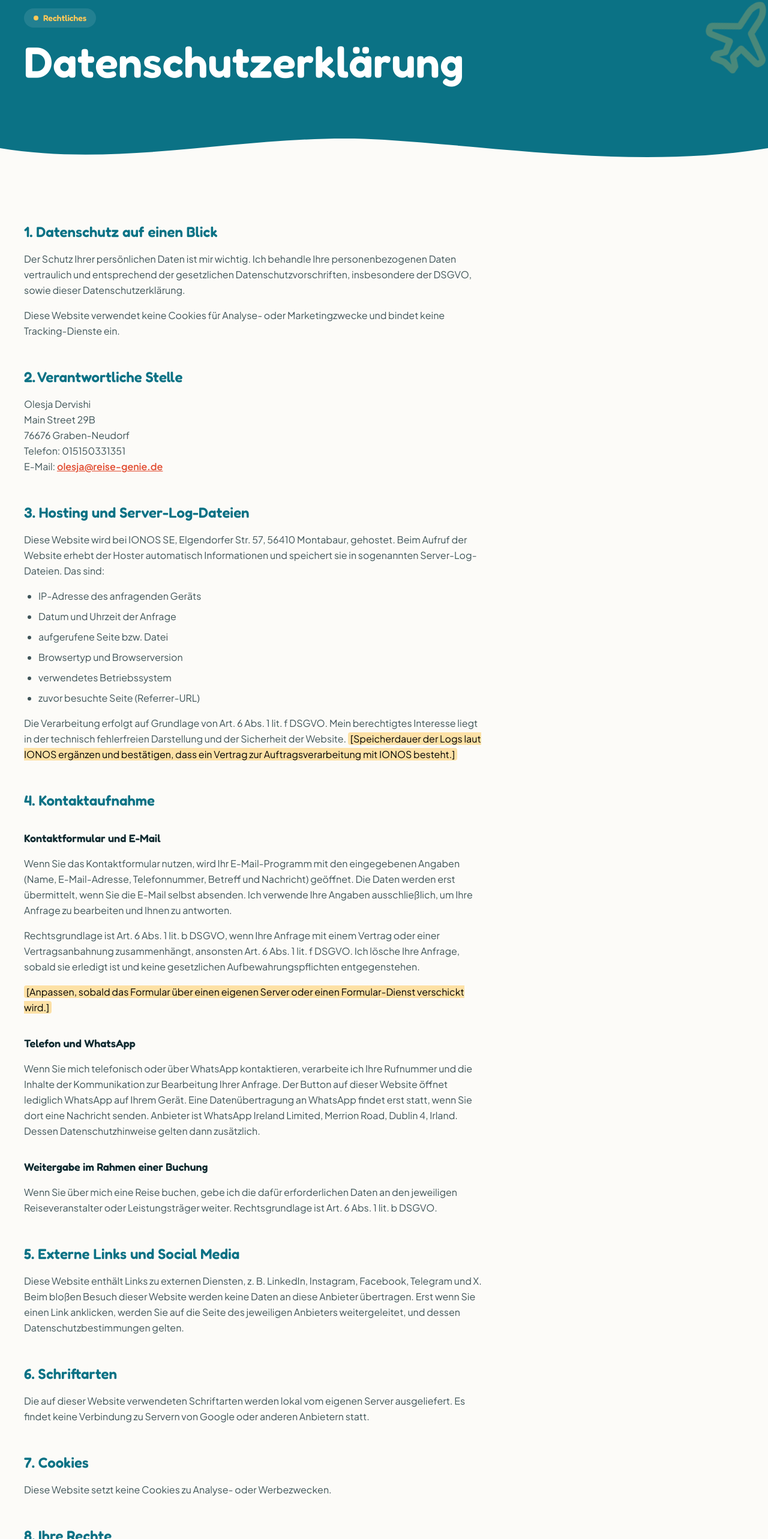
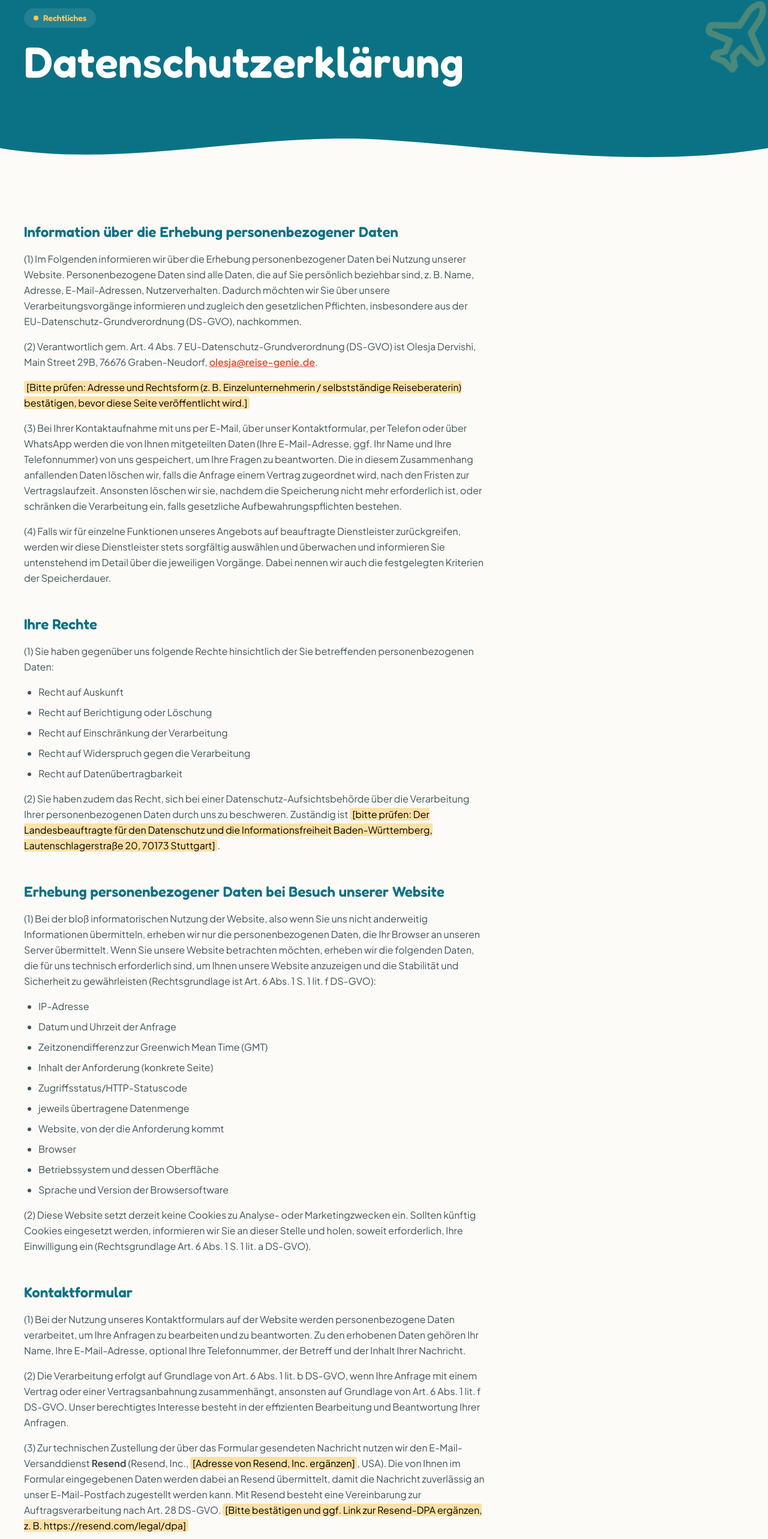
Before and after one commit to fjoralba29/travel--agent, a Next.js app: page /datenschutz in a window 1280 px wide. Shown: the part 166-2732 px from the top of the page at 60% size. Built offline with nearby package versions, Linux system fonts and the light colour scheme.

Commit message:
Update page.tsx

```diff
--- a/src/app/datenschutz/page.tsx
+++ b/src/app/datenschutz/page.tsx
@@ -1,10 +1,12 @@
+// src/app/datenschutz/page.tsx
+
 import type { Metadata } from "next";
 import LegalLayout from "@/components/layout/LegalLayout";
 import { siteConfig } from "@/data/site-config";
 
 export const metadata: Metadata = {
     title: "Datenschutzerklärung",
-    description: "Informationen zum Umgang mit personenbezogenen Daten.",
+    description: "Datenschutzerklärung für die Nutzung unserer Website.",
 };
 
 export default function DataProtectionPage() {
@@ -16,154 +18,68 @@
             title='Datenschutzerklärung'
             currentLabel='Datenschutz'
         >
-            <h2>1. Datenschutz auf einen Blick</h2>
+            <h2>Information über die Erhebung personenbezogener Daten</h2>
             <p>
-                Der Schutz Ihrer persönlichen Daten ist mir wichtig. Ich
-                behandle Ihre personenbezogenen Daten vertraulich und
-                entsprechend der gesetzlichen Datenschutzvorschriften,
-                insbesondere der DSGVO, sowie dieser Datenschutzerklärung.
+                (1) Im Folgenden informieren wir über die Erhebung
+                personenbezogener Daten bei Nutzung unserer Website.
+                Personenbezogene Daten sind alle Daten, die auf Sie persönlich
+                beziehbar sind, z. B. Name, Adresse, E-Mail-Adressen,
+                Nutzerverhalten. Dadurch möchten wir Sie über unsere
+                Verarbeitungsvorgänge informieren und zugleich den gesetzlichen
+                Pflichten, insbesondere aus der EU-Datenschutz-Grundverordnung
+                (DS-GVO), nachkommen.
             </p>
             <p>
-                Diese Website verwendet keine Cookies für Analyse- oder
-                Marketingzwecke und bindet keine Tracking-Dienste ein.
-            </p>
-
-            <h2>2. Verantwortliche Stelle</h2>
-            <p>
-                {siteConfig.agentName}
-                <br />
-                {address.street}
-                <br />
-                {address.postalCode} {address.city}
-                <br />
-                Telefon: {siteConfig.phone}
-                <br />
-                E-Mail:{" "}
-                <a href={`mailto:${siteConfig.email}`}>{siteConfig.email}</a>
-            </p>
-
-            <h2>3. Hosting und Server-Log-Dateien</h2>
-            <p>
-                Diese Website wird bei IONOS SE, Elgendorfer Str. 57, 56410
-                Montabaur, gehostet. Beim Aufruf der Website erhebt der Hoster
-                automatisch Informationen und speichert sie in sogenannten
-                Server-Log-Dateien. Das sind:
-            </p>
-            <ul>
-                <li>IP-Adresse des anfragenden Geräts</li>
-                <li>Datum und Uhrzeit der Anfrage</li>
-                <li>aufgerufene Seite bzw. Datei</li>
-                <li>Browsertyp und Browserversion</li>
-                <li>verwendetes Betriebssystem</li>
-                <li>zuvor besuchte Seite (Referrer-URL)</li>
-            </ul>
-            <p>
-                Die Verarbeitung erfolgt auf Grundlage von Art. 6 Abs. 1 lit. f
-                DSGVO. Mein berechtigtes Interesse liegt in der technisch
-                fehlerfreien Darstellung und der Sicherheit der Website.{" "}
-                <mark>
-                    [Speicherdauer der Logs laut IONOS ergänzen und bestätigen,
-                    dass ein Vertrag zur Auftragsverarbeitung mit IONOS
-                    besteht.]
-                </mark>
-            </p>
-
-            <h2>4. Kontaktaufnahme</h2>
-            <h3>Kontaktformular und E-Mail</h3>
-            <p>
-                Wenn Sie das Kontaktformular nutzen, wird Ihr E-Mail-Programm
-                mit den eingegebenen Angaben (Name, E-Mail-Adresse,
-                Telefonnummer, Betreff und Nachricht) geöffnet. Die Daten werden
-                erst übermittelt, wenn Sie die E-Mail selbst absenden. Ich
-                verwende Ihre Angaben ausschließlich, um Ihre Anfrage zu
-                bearbeiten und Ihnen zu antworten.
-            </p>
-            <p>
-                Rechtsgrundlage ist Art. 6 Abs. 1 lit. b DSGVO, wenn Ihre
-                Anfrage mit einem Vertrag oder einer Vertragsanbahnung
-                zusammenhängt, ansonsten Art. 6 Abs. 1 lit. f DSGVO. Ich lösche
-                Ihre Anfrage, sobald sie erledigt ist und keine gesetzlichen
-                Aufbewahrungspflichten entgegenstehen.
+                (2) Verantwortlich gem. Art. 4 Abs. 7
+                EU-Datenschutz-Grundverordnung (DS-GVO) ist{" "}
+                {siteConfig.agentName}, {address.street}, {address.postalCode}{" "}
+                {address.city},{" "}
+                <a href={`mailto:${siteConfig.email}`}>{siteConfig.email}</a>.
             </p>
             <p>
                 <mark>
-                    [Anpassen, sobald das Formular über einen eigenen Server
-                    oder einen Formular-Dienst verschickt wird.]
+                    [Bitte prüfen: Adresse und Rechtsform (z. B.
+                    Einzelunternehmerin / selbstständige Reiseberaterin)
+                    bestätigen, bevor diese Seite veröffentlicht wird.]
                 </mark>
             </p>
-
-            <h3>Telefon und WhatsApp</h3>
             <p>
-                Wenn Sie mich telefonisch oder über WhatsApp kontaktieren,
-                verarbeite ich Ihre Rufnummer und die Inhalte der Kommunikation
-                zur Bearbeitung Ihrer Anfrage. Der Button auf dieser Website
-                öffnet lediglich WhatsApp auf Ihrem Gerät. Eine Datenübertragung
-                an WhatsApp findet erst statt, wenn Sie dort eine Nachricht
-                senden. Anbieter ist WhatsApp Ireland Limited, Merrion Road,
-                Dublin 4, Irland. Dessen Datenschutzhinweise gelten dann
-                zusätzlich.
+                (3) Bei Ihrer Kontaktaufnahme mit uns per E-Mail, über unser
+                Kontaktformular, per Telefon oder über WhatsApp werden die von
+                Ihnen mitgeteilten Daten (Ihre E-Mail-Adresse, ggf. Ihr Name und
+                Ihre Telefonnummer) von uns gespeichert, um Ihre Fragen zu
+                beantworten. Die in diesem Zusammenhang anfallenden Daten
+                löschen wir, falls die Anfrage einem Vertrag zugeordnet wird,
+                nach den Fristen zur Vertragslaufzeit. Ansonsten löschen wir
+                sie, nachdem die Speicherung nicht mehr erforderlich ist, oder
+                schränken die Verarbeitung ein, falls gesetzliche
+                Aufbewahrungspflichten bestehen.
+            </p>
+            <p>
+                (4) Falls wir für einzelne Funktionen unseres Angebots auf
+                beauftragte Dienstleister zurückgreifen, werden wir diese
+                Dienstleister stets sorgfältig auswählen und überwachen und
+                informieren Sie untenstehend im Detail über die jeweiligen
+                Vorgänge. Dabei nennen wir auch die festgelegten Kriterien der
+                Speicherdauer.
             </p>
 
-            <h3>Weitergabe im Rahmen einer Buchung</h3>
+            <h2>Ihre Rechte</h2>
             <p>
-                Wenn Sie über mich eine Reise buchen, gebe ich die dafür
-                erforderlichen Daten an den jeweiligen Reiseveranstalter oder
-                Leistungsträger weiter. Rechtsgrundlage ist Art. 6 Abs. 1 lit. b
-                DSGVO.
-            </p>
-
-            <h2>5. Externe Links und Social Media</h2>
-            <p>
-                Diese Website enthält Links zu externen Diensten, z. B.
-                LinkedIn, Instagram, Facebook, Telegram und X. Beim bloßen
-                Besuch dieser Website werden keine Daten an diese Anbieter
-                übertragen. Erst wenn Sie einen Link anklicken, werden Sie auf
-                die Seite des jeweiligen Anbieters weitergeleitet, und dessen
-                Datenschutzbestimmungen gelten.
-            </p>
-
-            <h2>6. Schriftarten</h2>
-            <p>
-                Die auf dieser Website verwendeten Schriftarten werden lokal vom
-                eigenen Server ausgeliefert. Es findet keine Verbindung zu
-                Servern von Google oder anderen Anbietern statt.
-            </p>
-
-            <h2>7. Cookies</h2>
-            <p>
-                Diese Website setzt keine Cookies zu Analyse- oder Werbezwecken.
-            </p>
-
-            <h2>8. Ihre Rechte</h2>
-            <p>
-                Sie haben im Rahmen der gesetzlichen Vorgaben jederzeit das
-                Recht auf:
+                (1) Sie haben gegenüber uns folgende Rechte hinsichtlich der Sie
+                betreffenden personenbezogenen Daten:
             </p>
             <ul>
-                <li>
-                    Auskunft über Ihre gespeicherten personenbezogenen Daten
-                    (Art. 15 DSGVO)
-                </li>
-                <li>Berichtigung unrichtiger Daten (Art. 16 DSGVO)</li>
-                <li>Löschung Ihrer Daten (Art. 17 DSGVO)</li>
-                <li>Einschränkung der Verarbeitung (Art. 18 DSGVO)</li>
-                <li>Datenübertragbarkeit (Art. 20 DSGVO)</li>
-                <li>Widerspruch gegen die Verarbeitung (Art. 21 DSGVO)</li>
-                <li>
-                    Widerruf einer erteilten Einwilligung mit Wirkung für die
-                    Zukunft
-                </li>
+                <li>Recht auf Auskunft</li>
+                <li>Recht auf Berichtigung oder Löschung</li>
+                <li>Recht auf Einschränkung der Verarbeitung</li>
+                <li>Recht auf Widerspruch gegen die Verarbeitung</li>
+                <li>Recht auf Datenübertragbarkeit</li>
             </ul>
             <p>
-                Dazu genügt eine formlose Mitteilung an die oben genannte
-                E-Mail-Adresse.
-            </p>
-
-            <h2>9. Beschwerderecht bei der Aufsichtsbehörde</h2>
-            <p>
-                Wenn Sie der Meinung sind, dass die Verarbeitung Ihrer Daten
-                gegen das Datenschutzrecht verstößt, können Sie sich bei einer
-                Aufsichtsbehörde beschweren. Zuständig ist{" "}
+                (2) Sie haben zudem das Recht, sich bei einer
+                Datenschutz-Aufsichtsbehörde über die Verarbeitung Ihrer
+                personenbezogenen Daten durch uns zu beschweren. Zuständig ist{" "}
                 <mark>
                     [bitte prüfen: Der Landesbeauftragte für den Datenschutz und
                     die Informationsfreiheit Baden-Württemberg,
@@ -172,11 +88,219 @@
                 .
             </p>
 
-            <h2>10. Aktualität dieser Erklärung</h2>
+            <h2>Erhebung personenbezogener Daten bei Besuch unserer Website</h2>
             <p>
-                Stand: <mark>[Monat Jahr eintragen]</mark>. Ich passe diese
-                Datenschutzerklärung an, wenn sich die Website oder die
-                rechtlichen Vorgaben ändern.
+                (1) Bei der bloß informatorischen Nutzung der Website, also wenn
+                Sie uns nicht anderweitig Informationen übermitteln, erheben wir
+                nur die personenbezogenen Daten, die Ihr Browser an unseren
+                Server übermittelt. Wenn Sie unsere Website betrachten möchten,
+                erheben wir die folgenden Daten, die für uns technisch
+                erforderlich sind, um Ihnen unsere Website anzuzeigen und die
+                Stabilität und Sicherheit zu gewährleisten (Rechtsgrundlage ist
+                Art. 6 Abs. 1 S. 1 lit. f DS-GVO):
+            </p>
+            <ul>
+                <li>IP-Adresse</li>
+                <li>Datum und Uhrzeit der Anfrage</li>
+                <li>Zeitzonendifferenz zur Greenwich Mean Time (GMT)</li>
+                <li>Inhalt der Anforderung (konkrete Seite)</li>
+                <li>Zugriffsstatus/HTTP-Statuscode</li>
+                <li>jeweils übertragene Datenmenge</li>
+                <li>Website, von der die Anforderung kommt</li>
+                <li>Browser</li>
+                <li>Betriebssystem und dessen Oberfläche</li>
+                <li>Sprache und Version der Browsersoftware</li>
+            </ul>
+            <p>
+                (2) Diese Website setzt derzeit keine Cookies zu Analyse- oder
+                Marketingzwecken ein. Sollten künftig Cookies eingesetzt werden,
+                informieren wir Sie an dieser Stelle und holen, soweit
+                erforderlich, Ihre Einwilligung ein (Rechtsgrundlage Art. 6 Abs.
+                1 S. 1 lit. a DS-GVO).
+            </p>
+
+            <h2>Kontaktformular</h2>
+            <p>
+                (1) Bei der Nutzung unseres Kontaktformulars auf der Website
+                werden personenbezogene Daten verarbeitet, um Ihre Anfragen zu
+                bearbeiten und zu beantworten. Zu den erhobenen Daten gehören
+                Ihr Name, Ihre E-Mail-Adresse, optional Ihre Telefonnummer, der
+                Betreff und der Inhalt Ihrer Nachricht.
+            </p>
+            <p>
+                (2) Die Verarbeitung erfolgt auf Grundlage von Art. 6 Abs. 1
+                lit. b DS-GVO, wenn Ihre Anfrage mit einem Vertrag oder einer
+                Vertragsanbahnung zusammenhängt, ansonsten auf Grundlage von
+                Art. 6 Abs. 1 lit. f DS-GVO. Unser berechtigtes Interesse
+                besteht in der effizienten Bearbeitung und Beantwortung Ihrer
+                Anfragen.
+            </p>
+            <p>
+                (3) Zur technischen Zustellung der über das Formular gesendeten
+                Nachricht nutzen wir den E-Mail-Versanddienst{" "}
+                <strong>Resend</strong> (Resend, Inc.,{" "}
+                <mark>[Adresse von Resend, Inc. ergänzen]</mark>, USA). Die von
+                Ihnen im Formular eingegebenen Daten werden dabei an Resend
+                übermittelt, damit die Nachricht zuverlässig an unser
+                E-Mail-Postfach zugestellt werden kann. Mit Resend besteht eine
+                Vereinbarung zur Auftragsverarbeitung nach Art. 28 DS-GVO.{" "}
+                <mark>
+                    [Bitte bestätigen und ggf. Link zur Resend-DPA ergänzen, z.
+                    B. https://resend.com/legal/dpa]
+                </mark>
+            </p>
+            <p>
+                (4) Drittlandübermittlung: Da Resend seinen Sitz in den USA hat,
+                kann es im Rahmen des Versands zu einer Übermittlung
+                personenbezogener Daten in ein Land außerhalb des Europäischen
+                Wirtschaftsraums (EWR) kommen. Diese Übermittlung erfolgt auf
+                Grundlage der EU-Standardvertragsklauseln (Art. 46 Abs. 2 lit. c
+                DS-GVO).{" "}
+                <mark>
+                    [Bitte prüfen, ob Resend dem EU-US Data Privacy Framework
+                    beigetreten ist, und ggf. ergänzen.]
+                </mark>
+            </p>
+            <p>
+                (5) Nach Zustellung wird die Nachricht in unserem
+                E-Mail-Postfach bei unserem E-Mail-Anbieter{" "}
+                <mark>[IONOS SE, Elgendorfer Str. 57, 56410 Montabaur]</mark>{" "}
+                gespeichert. Die Speicherung erfolgt ausschließlich auf Servern
+                innerhalb der Europäischen Union.
+            </p>
+            <p>
+                (6) Die im Kontaktformular angegebenen Daten werden
+                ausschließlich für die Bearbeitung Ihrer Anfrage und für
+                mögliche Anschlussfragen verwendet. Diese Daten werden nicht
+                ohne Ihre ausdrückliche Zustimmung an Dritte weitergegeben, mit
+                Ausnahme der in Absatz 3 genannten technischen Zustellung.
+            </p>
+            <p>
+                (7) Die Speicherung der personenbezogenen Daten erfolgt nur so
+                lange, wie es für die Bearbeitung Ihrer Anfrage erforderlich ist
+                oder bis gesetzliche Aufbewahrungsfristen ablaufen.
+            </p>
+
+            <h2>Telefon und WhatsApp</h2>
+            <p>
+                Wenn Sie uns telefonisch oder über WhatsApp kontaktieren,
+                verarbeiten wir Ihre Rufnummer und die Inhalte der Kommunikation
+                zur Bearbeitung Ihrer Anfrage. Der WhatsApp-Button auf dieser
+                Website öffnet lediglich WhatsApp auf Ihrem Gerät. Eine
+                Datenübertragung an WhatsApp findet erst statt, wenn Sie dort
+                eine Nachricht senden. Anbieter ist WhatsApp Ireland Limited,
+                Merrion Road, Dublin 4, Irland. Dessen Datenschutzhinweise
+                gelten dann zusätzlich.
+            </p>
+
+            <h2>Hosting</h2>
+            <p>
+                (1) Unsere Website wird bei dem externen Dienstleister{" "}
+                <strong>Vercel</strong> (Vercel Inc., 440 N Barranca Ave #4133,
+                Covina, CA 91723, USA) gehostet. Der Hosting-Anbieter stellt die
+                Infrastruktur und die technischen Ressourcen zur Verfügung, die
+                erforderlich sind, um unsere Website sicher und zuverlässig zu
+                betreiben.
+            </p>
+            <p>
+                (2) Die Einholung und Verarbeitung personenbezogener Daten im
+                Rahmen des Hostings erfolgt auf Grundlage von Art. 6 Abs. 1 lit.
+                f DS-GVO, da wir ein berechtigtes Interesse daran haben, unsere
+                Website sicher und effizient zu betreiben.
+            </p>
+            <p>
+                (3) Zu den im Rahmen des Hostings verarbeiteten Daten gehören
+                die unter „Erhebung personenbezogener Daten bei Besuch unserer
+                Website" genannten Daten.
+            </p>
+            <p>
+                (4) Mit Vercel besteht eine Vereinbarung zur
+                Auftragsverarbeitung nach Art. 28 DS-GVO. Da Vercel seinen Sitz
+                in den USA hat, kann es zu einer Übermittlung personenbezogener
+                Daten in ein Drittland kommen. Diese Übermittlung erfolgt auf
+                Grundlage der EU-Standardvertragsklauseln (Art. 46 Abs. 2 lit. c
+                DS-GVO).{" "}
+                <mark>
+                    [Bitte Link zur Vercel-DPA ergänzen, z. B.
+                    https://vercel.com/legal/dpa]
+                </mark>
+            </p>
+
+            <h2>E-Mail-Postfach</h2>
+            <p>
+                Für den Empfang von E-Mails, einschließlich über das
+                Kontaktformular gesendeter Nachrichten, nutzen wir ein
+                E-Mail-Postfach bei{" "}
+                <mark>[IONOS SE, Elgendorfer Str. 57, 56410 Montabaur]</mark>.
+                Für unser Postfach haben wir einen Serverstandort innerhalb der
+                Europäischen Union gewählt. Rechtsgrundlage ist Art. 6 Abs. 1 S.
+                1 lit. f DS-GVO; soweit eine Nachricht der Anbahnung oder
+                Durchführung eines Vertrags dient, Art. 6 Abs. 1 S. 1 lit. b
+                DS-GVO. Mit dem Anbieter besteht eine Vereinbarung zur
+                Auftragsverarbeitung nach Art. 28 DS-GVO.
+            </p>
+
+            <h2>Social Media</h2>
+            <p>
+                (1) Auf dieser Website verlinken wir auf unser Instagram-Profil.
+                Beim bloßen Besuch unserer Website werden dadurch keine Daten an
+                Instagram übertragen. Erst wenn Sie den Link anklicken, werden
+                Sie auf die Seite des Anbieters weitergeleitet und die unter
+                „Erhebung personenbezogener Daten bei Besuch unserer Website"
+                genannten Daten werden an den Anbieter übermittelt.
+            </p>
+            <p>
+                (2) Anbieter ist Meta Platforms Ireland Limited, 4 Grand Canal
+                Square, Dublin 2, Irland. Weitere Informationen zu Zweck und
+                Umfang der Datenerhebung erhalten Sie unter{" "}
+                https://www.facebook.com/policy.php. Meta Platforms, Inc. hat
+                sich dem EU-US Data Privacy Framework unterworfen,
+                https://www.dataprivacyframework.gov/list.
+            </p>
+
+            <h2>Dauer der Speicherung von personenbezogenen Daten</h2>
+            <p>
+                Personenbezogene Daten speichern wir gemäß den gesetzlichen
+                Aufbewahrungsfristen (z. B. nach handels- und steuerrechtlichen
+                Vorschriften). Nach Ablauf dieser Fristen werden die Daten
+                gelöscht, es sei denn, sie sind weiterhin zur Erfüllung eines
+                Vertrags erforderlich oder es besteht ein berechtigtes Interesse
+                an ihrer weiteren Speicherung. Soweit oben keine ausdrückliche
+                Speicherdauer angegeben wird, werden Ihre personenbezogenen
+                Daten gelöscht oder gesperrt, sobald der Zweck oder die
+                Rechtsgrundlage für die Speicherung entfällt.
+            </p>
+
+            <h2>
+                Widerspruch oder Widerruf gegen die Verarbeitung Ihrer Daten
+            </h2>
+            <p>
+                (1) Falls Sie eine Einwilligung zur Verarbeitung Ihrer Daten
+                erteilt haben, können Sie diese jederzeit widerrufen. Ein
+                solcher Widerruf beeinflusst die Zulässigkeit der Verarbeitung
+                Ihrer personenbezogenen Daten, nachdem Sie ihn gegenüber uns
+                ausgesprochen haben.
+            </p>
+            <p>
+                (2) Soweit wir die Verarbeitung Ihrer personenbezogenen Daten
+                auf die Interessenabwägung stützen, können Sie Widerspruch gegen
+                die Verarbeitung einlegen. Bei Ausübung eines solchen
+                Widerspruchs bitten wir um Darlegung der Gründe, weshalb wir
+                Ihre personenbezogenen Daten nicht wie von uns durchgeführt
+                verarbeiten sollten.
+            </p>
+            <p>
+                (3) Sie können uns unter folgenden Kontaktdaten über Ihren
+                Widerspruch informieren: {siteConfig.agentName},{" "}
+                {address.street}, {address.postalCode} {address.city},{" "}
+                <a href={`mailto:${siteConfig.email}`}>{siteConfig.email}</a>.
+            </p>
+
+            <h2>Aktualität dieser Erklärung</h2>
+            <p>
+                Stand: <mark>[Monat Jahr eintragen]</mark>. Wir passen diese
+                Datenschutzerklärung an, wenn sich die Website, die von uns
+                eingesetzten Dienstleister oder die rechtlichen Vorgaben ändern.
             </p>
         </LegalLayout>
     );
```
